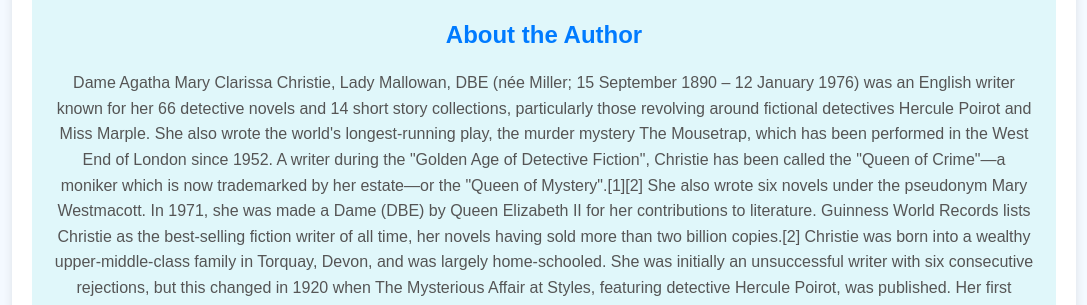
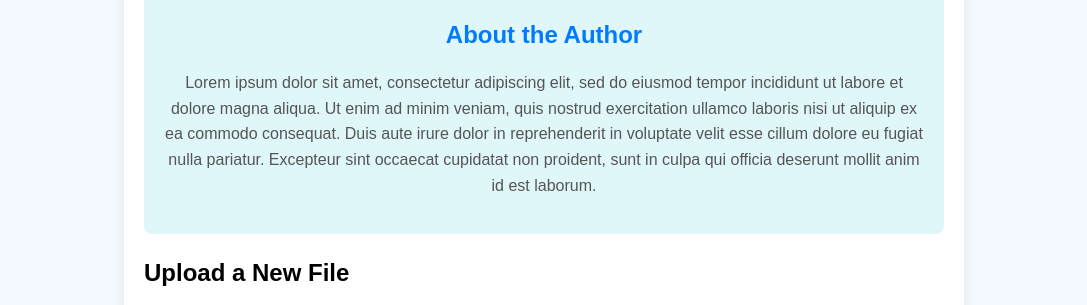
Before and after one commit to yahdhih-sabar/dfhfjh, a plain HTML site: page index.html in a window 1280 px wide. Shown: the part 1075-1380 px from the top of the page, without its empty margins (96-1183 px from the left). Drawn offline with Linux system fonts and the light colour scheme; no server answers.

Commit message:
Update index.html

```diff
--- a/index.html
+++ b/index.html
@@ -53,7 +53,7 @@
         }
 
         .container {
-            max-width: 1024px;
+            max-width: 800px;
             margin: 20px auto;
             background-color: #fff;
             padding: 20px;
@@ -467,11 +467,9 @@
             <div class="file-list" id="fileList"></div>
         </div>
         <div class="author-section">
-            <img src="https://ibb.co/K7Xt0V2"/>
+            <img src="https://firebasestorage.googleapis.com/v0/b/firo-29128.appspot.com/o/Images%2Fauthor.jpg?alt=media&token=a6e9d3db-0f5f-47bd-b570-d16c14d221c6" alt="Image"/>
             <h2>About the Author</h2>
-            <p>Dame Agatha Mary Clarissa Christie, Lady Mallowan, DBE (née Miller; 15 September 1890 – 12 January 1976) was an English writer known for her 66 detective novels and 14 short story collections, particularly those revolving around fictional detectives Hercule Poirot and Miss Marple. She also wrote the world's longest-running play, the murder mystery The Mousetrap, which has been performed in the West End of London since 1952. A writer during the "Golden Age of Detective Fiction", Christie has been called the "Queen of Crime"—a moniker which is now trademarked by her estate—or the "Queen of Mystery".[1][2] She also wrote six novels under the pseudonym Mary Westmacott. In 1971, she was made a Dame (DBE) by Queen Elizabeth II for her contributions to literature. Guinness World Records lists Christie as the best-selling fiction writer of all time, her novels having sold more than two billion copies.[2]
-
-           Christie was born into a wealthy upper-middle-class family in Torquay, Devon, and was largely home-schooled. She was initially an unsuccessful writer with six consecutive rejections, but this changed in 1920 when The Mysterious Affair at Styles, featuring detective Hercule Poirot, was published. Her first husband was Archibald Christie; they married in 1914 and had one child before divorcing in 1928. Following the breakdown of her marriage and the death of her mother in 1926, she made international headlines by going missing for eleven days. During both World Wars, she served in hospital dispensaries, acquiring a thorough knowledge of the poisons that featured in many of her novels, short stories, and plays. Following her marriage to archaeologist Max Mallowan in 1930, she spent several months each year on digs in the Middle East and used her first-hand knowledge of this profession in her fiction.</p>
+            <p>Lorem ipsum dolor sit amet, consectetur adipiscing elit, sed do eiusmod tempor incididunt ut labore et dolore magna aliqua. Ut enim ad minim veniam, quis nostrud exercitation ullamco laboris nisi ut aliquip ex ea commodo consequat. Duis aute irure dolor in reprehenderit in voluptate velit esse cillum dolore eu fugiat nulla pariatur. Excepteur sint occaecat cupidatat non proident, sunt in culpa qui officia deserunt mollit anim id est laborum.</p>
         </div>
         <div class="section">
             <h2>Upload a New File</h2>
```
